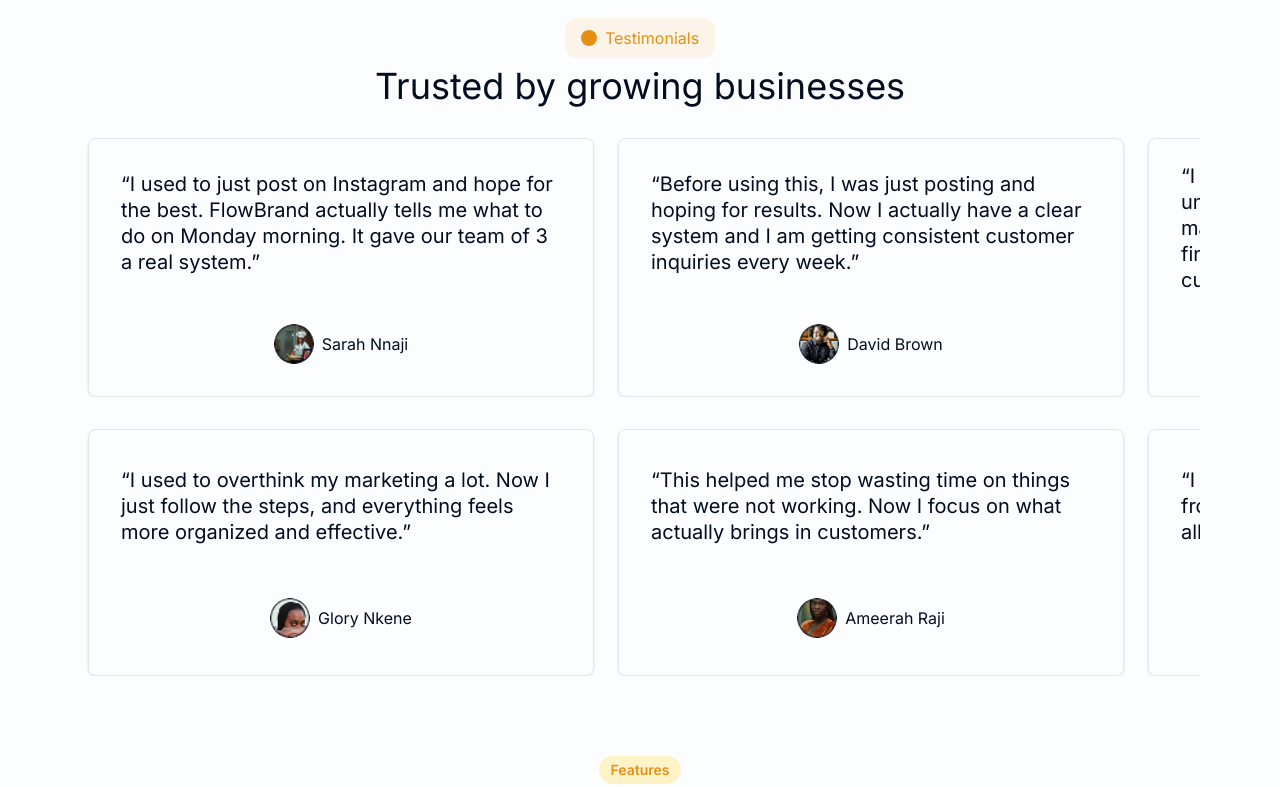
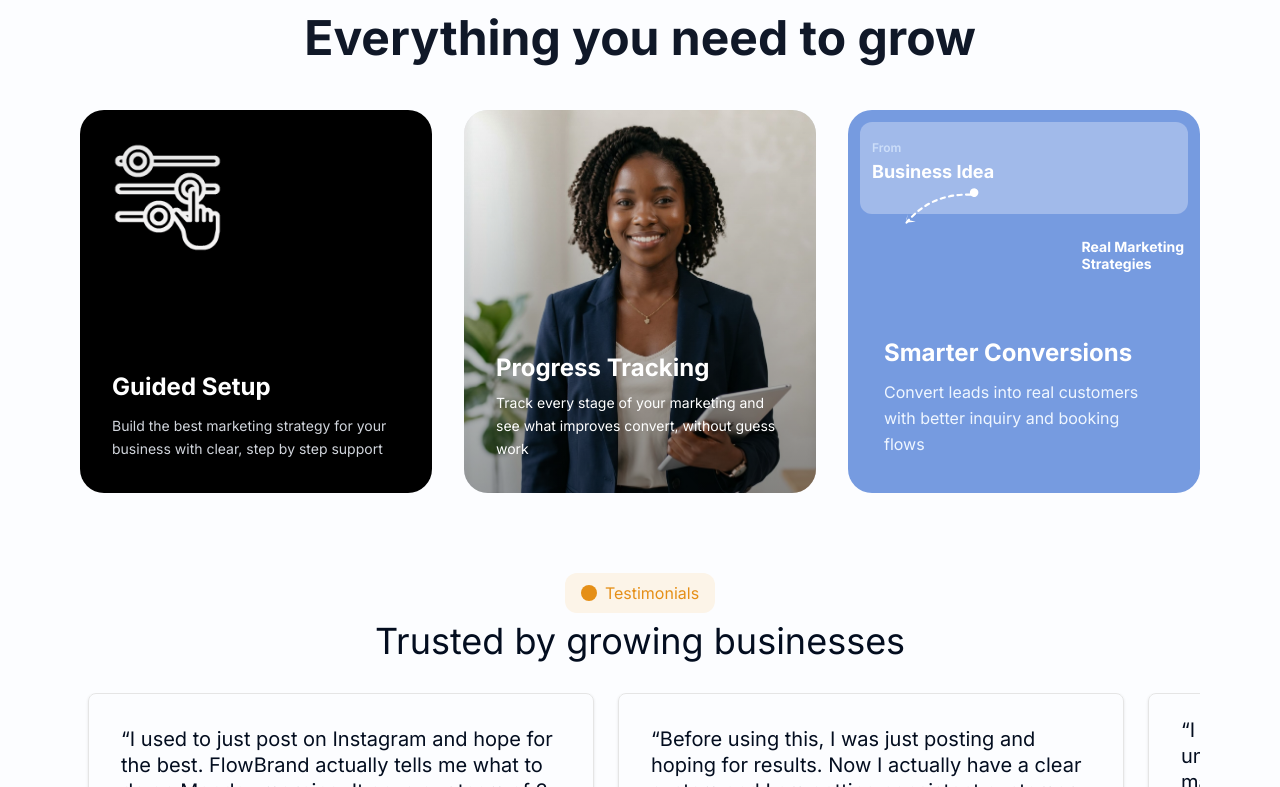
Before and after one commit to hngprojects/flowbrand-fe, a Next.js app: page / in a window 1280 px wide. Shown: the part 2293-3080 px from the top of the page. Built offline with nearby package versions, Linux system fonts and the light colour scheme.

Commit message:
fix: Max-w on landing route

```diff
--- a/src/app/(main)/(landing-routes)/(home)/page.tsx
+++ b/src/app/(main)/(landing-routes)/(home)/page.tsx
@@ -10,8 +10,8 @@ export default function Home() {
     <>
       <HomeHero />
       <WelcomeSection />
+      <Features />
       <Testimonials />
-      <Features />
       <Create />
       <FaqSection />
     </>
```
